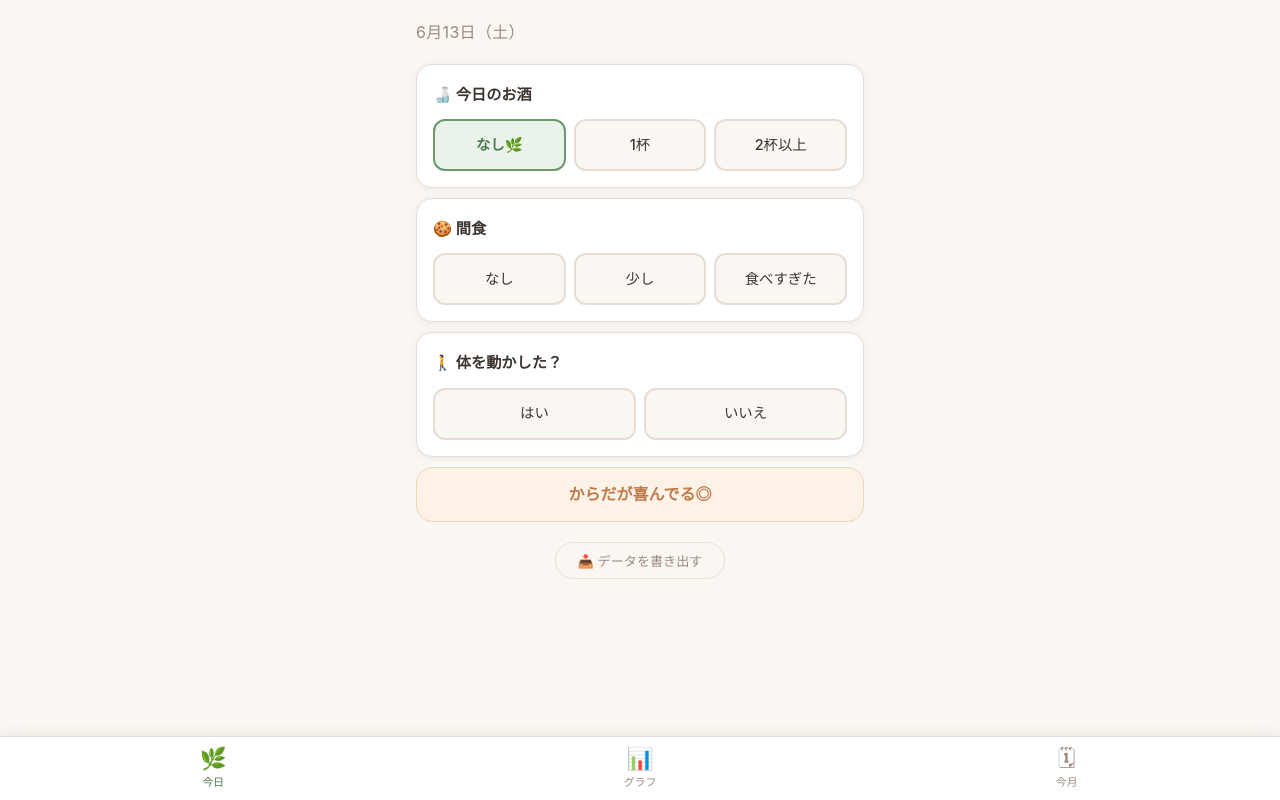
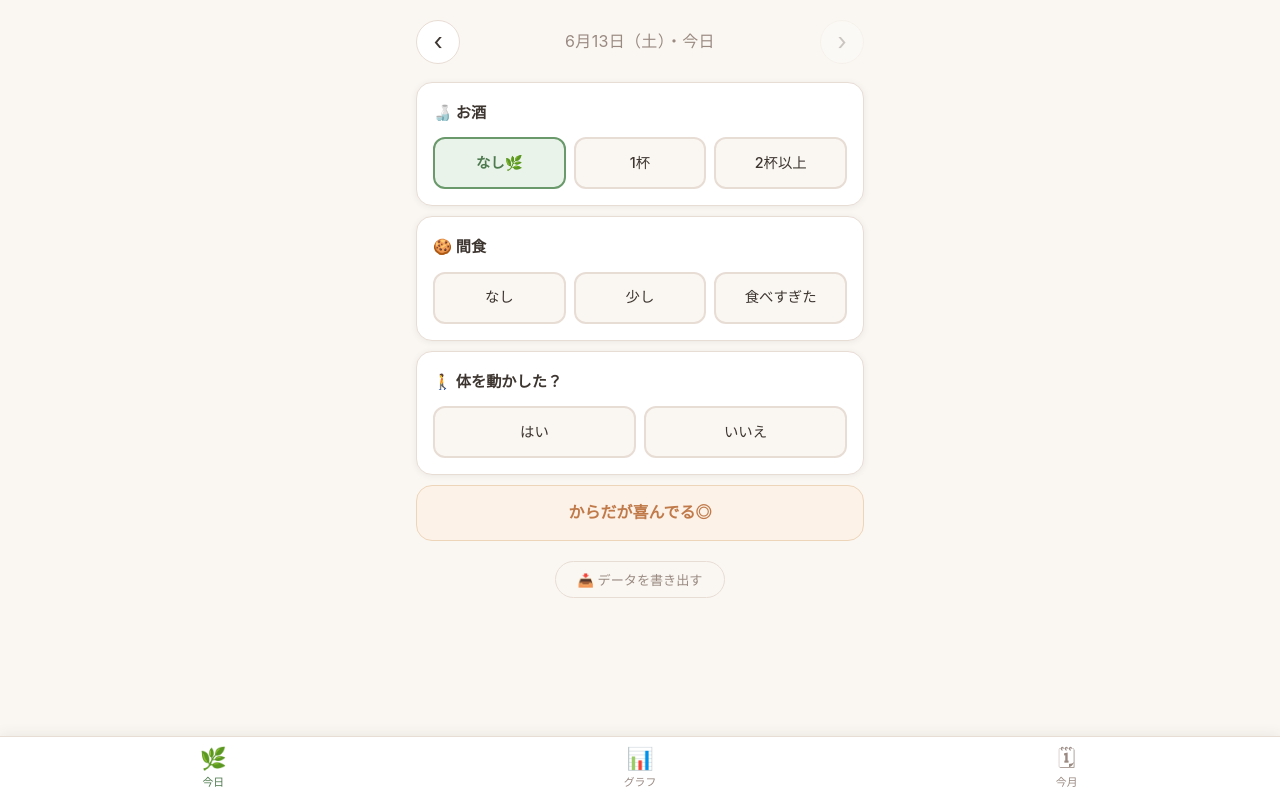
Before and after one commit to Nichica-4696/health-tracker, a plain HTML site: page index.html in a window 1280 px wide. Both pictures are taken after a click on the button "なし🌿". Drawn offline with nearby package versions, Linux system fonts and the light colour scheme.

Commit message:
過去の日も記録できる日付ナビを追加

```diff
--- a/app.js
+++ b/app.js
@@ -141,13 +141,29 @@ function buildEncouragement(rec) {
 // Today tab
 // ============================================================
 
+let selectedKey;
+
 function initTodayTab() {
-  document.getElementById('date-display').textContent = formatDateJP(getTodayKey());
+  selectedKey = getTodayKey();
+
+  document.getElementById('prev-day').addEventListener('click', () => {
+    selectedKey = shiftDate(selectedKey, -1);
+    renderToday();
+  });
+  document.getElementById('next-day').addEventListener('click', () => {
+    if (selectedKey >= getTodayKey()) return;
+    selectedKey = shiftDate(selectedKey, 1);
+    renderToday();
+  });
+  document.getElementById('today-jump').addEventListener('click', () => {
+    selectedKey = getTodayKey();
+    renderToday();
+  });
 
   document.querySelectorAll('.choice-btn').forEach(btn => {
     btn.addEventListener('click', () => {
       const category = btn.closest('.button-group').dataset.category;
-      patchDayRecord(getTodayKey(), { [category]: btn.dataset.value });
+      patchDayRecord(selectedKey, { [category]: btn.dataset.value });
       renderToday();
       if (navigator.vibrate) navigator.vibrate(8);
     });
@@ -157,8 +173,23 @@ function initTodayTab() {
   renderToday();
 }
 
+function relativeLabel(key, today) {
+  const diff = Math.round((keyToDate(today) - keyToDate(key)) / 86400000);
+  if (diff === 0) return '今日';
+  if (diff === 1) return 'きのう';
+  if (diff === 2) return 'おととい';
+  return '';
+}
+
 function renderToday() {
-  const rec = getDayRecord(getTodayKey());
+  const today = getTodayKey();
+  const rec = getDayRecord(selectedKey);
+
+  const rel = relativeLabel(selectedKey, today);
+  document.getElementById('date-display').textContent =
+    rel ? `${formatDateJP(selectedKey)}・${rel}` : formatDateJP(selectedKey);
+  document.getElementById('next-day').disabled = selectedKey >= today;
+  document.getElementById('today-jump').classList.toggle('hidden', selectedKey === today);
 
   document.querySelectorAll('.button-group').forEach(group => {
     const val = rec[group.dataset.category];
--- a/index.html
+++ b/index.html
@@ -19,11 +19,16 @@
     <!-- ========== 今日タブ ========== -->
     <section id="tab-today" class="tab-content active">
       <header class="screen-header">
-        <p class="date-display" id="date-display"></p>
+        <div class="date-nav">
+          <button class="date-arrow" id="prev-day" aria-label="前の日">‹</button>
+          <p class="date-display" id="date-display"></p>
+          <button class="date-arrow" id="next-day" aria-label="次の日">›</button>
+        </div>
+        <button class="today-jump hidden" id="today-jump">今日に戻る</button>
       </header>
 
       <div class="record-card">
-        <p class="question-label">🍶 今日のお酒</p>
+        <p class="question-label">🍶 お酒</p>
         <div class="button-group" data-category="alcohol">
           <button class="choice-btn" data-value="none">なし🌿</button>
           <button class="choice-btn" data-value="one">1杯</button>
--- a/styles.css
+++ b/styles.css
@@ -67,6 +67,53 @@ html, body {
   font-weight: 400;
   letter-spacing: 0.02em;
 }
+
+.date-nav {
+  display: flex;
+  align-items: center;
+  justify-content: space-between;
+  gap: 8px;
+}
+
+.date-nav .date-display {
+  flex: 1;
+  text-align: center;
+}
+
+.date-arrow {
+  flex: 0 0 auto;
+  width: 44px;
+  height: 44px;
+  border: 1px solid var(--border);
+  border-radius: 50%;
+  background: var(--card);
+  color: var(--text);
+  font-size: 1.5rem;
+  line-height: 1;
+  font-family: inherit;
+  cursor: pointer;
+  display: flex;
+  align-items: center;
+  justify-content: center;
+  transition: background 0.12s, opacity 0.12s;
+}
+.date-arrow:active { background: var(--border); }
+.date-arrow:disabled { opacity: 0.25; cursor: default; }
+
+.today-jump {
+  display: block;
+  margin: 10px auto 0;
+  background: none;
+  border: 1px solid var(--border);
+  border-radius: 16px;
+  padding: 5px 18px;
+  font-size: 0.8rem;
+  color: var(--muted);
+  font-family: inherit;
+  cursor: pointer;
+}
+.today-jump:active { background: var(--border); }
+.today-jump.hidden { display: none; }
 
 .screen-title {
   font-size: 1.1rem;
--- a/sw.js
+++ b/sw.js
@@ -1,4 +1,4 @@
-const CACHE = 'health-v2';
+const CACHE = 'health-v3';
 const APP_ASSETS = [
   './',
   './index.html',
```
